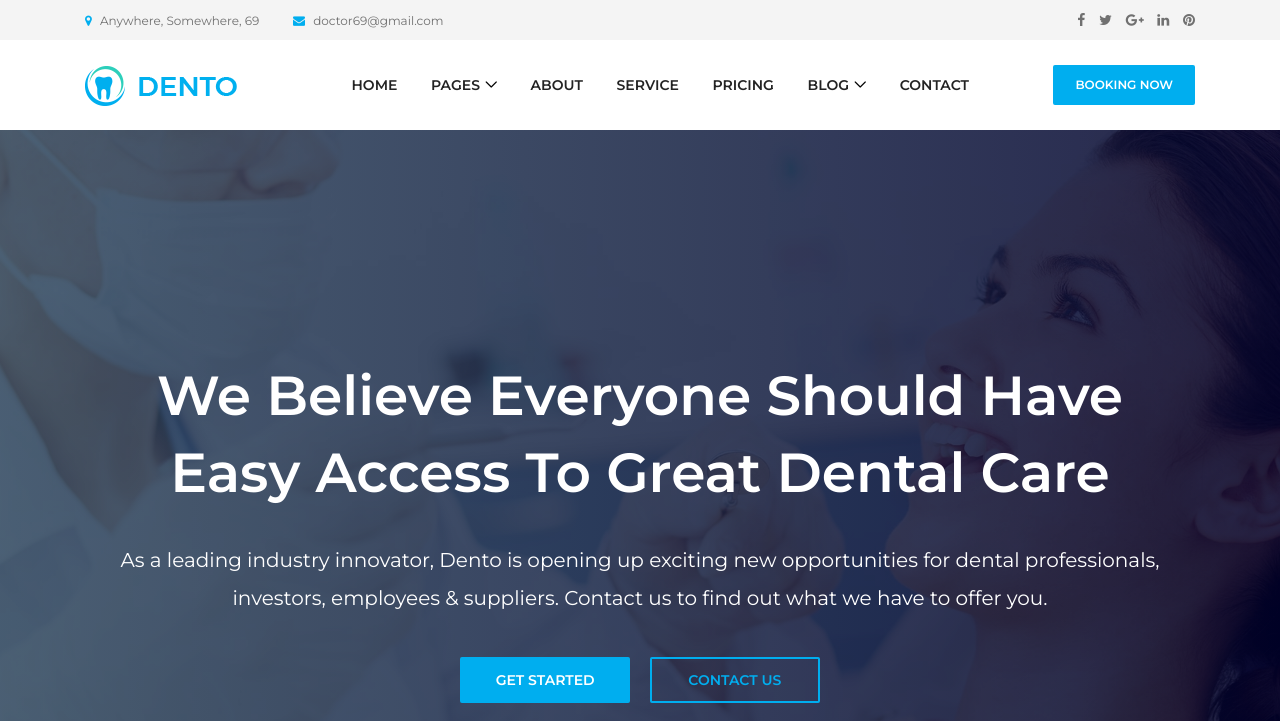
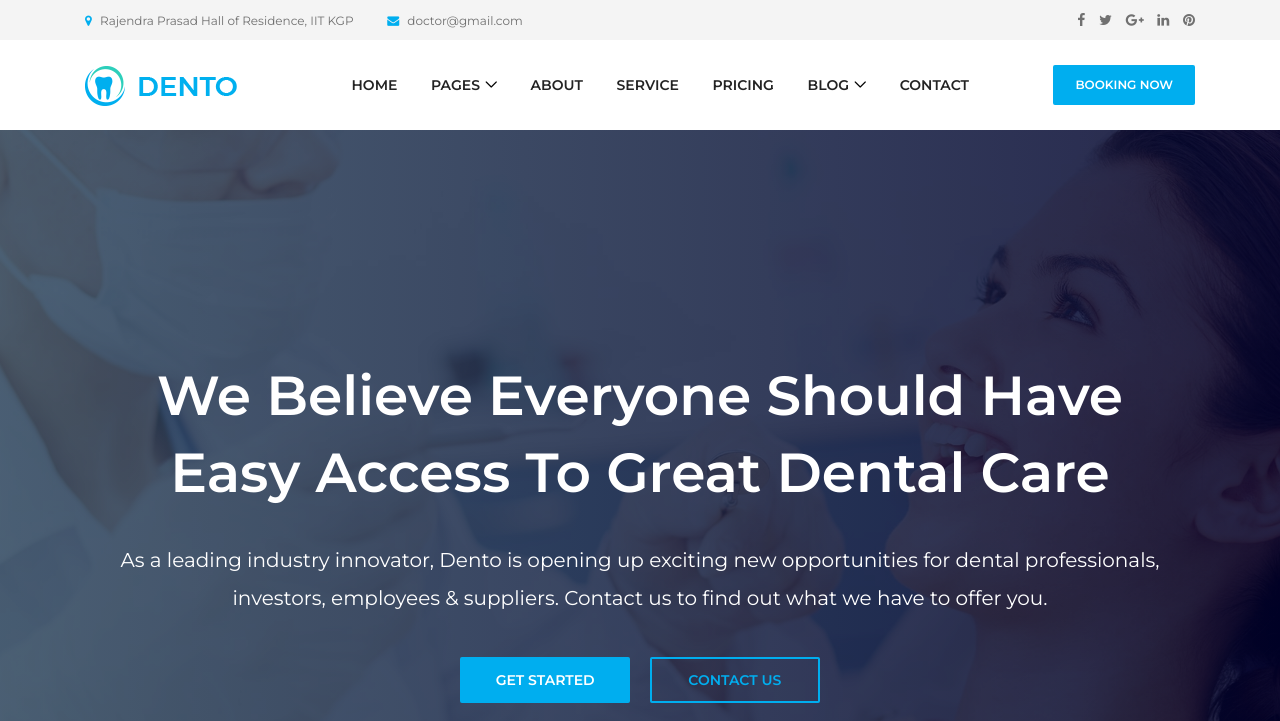
Before and after one commit to ritikraj26/dentalDjangoproject, a Django app: page / in a window 1280 px wide. Shown: the top 721 px of the page. Run offline with Django 4.2, Linux system fonts and the light colour scheme; some libraries are stand-ins or nearby versions; some web fonts are replaced.

Commit message:
Tweaked the address of doctor in contact.html

```diff
--- a/website/templates/home.html
+++ b/website/templates/home.html
@@ -38,8 +38,8 @@
           <!-- Top Content -->
           <div class="col-6 col-md-9 col-lg-8">
             <div class="top-header-content">
-              <a href="#" data-toggle="tooltip" data-placement="bottom" title="Anywhere, Somewhere, 69"><i class="fa fa-map-marker"></i> <span>Anywhere, Somewhere, 69</span></a>
-              <a href="#" data-toggle="tooltip" data-placement="bottom" title="doctor69@gmail.com"><i class="fa fa-envelope"></i> <span>doctor69@gmail.com</span></a>
+              <a href="#" data-toggle="tooltip" data-placement="bottom" title="Rajendra Prasad Hall of Residence, IIT KGP"><i class="fa fa-map-marker"></i> <span>Rajendra Prasad Hall of Residence, IIT KGP</span></a>
+              <a href="#" data-toggle="tooltip" data-placement="bottom" title="doctor@gmail.com"><i class="fa fa-envelope"></i> <span>doctor@gmail.com</span></a>
             </div>
           </div>
           <!-- Top Header Social Info -->
```
